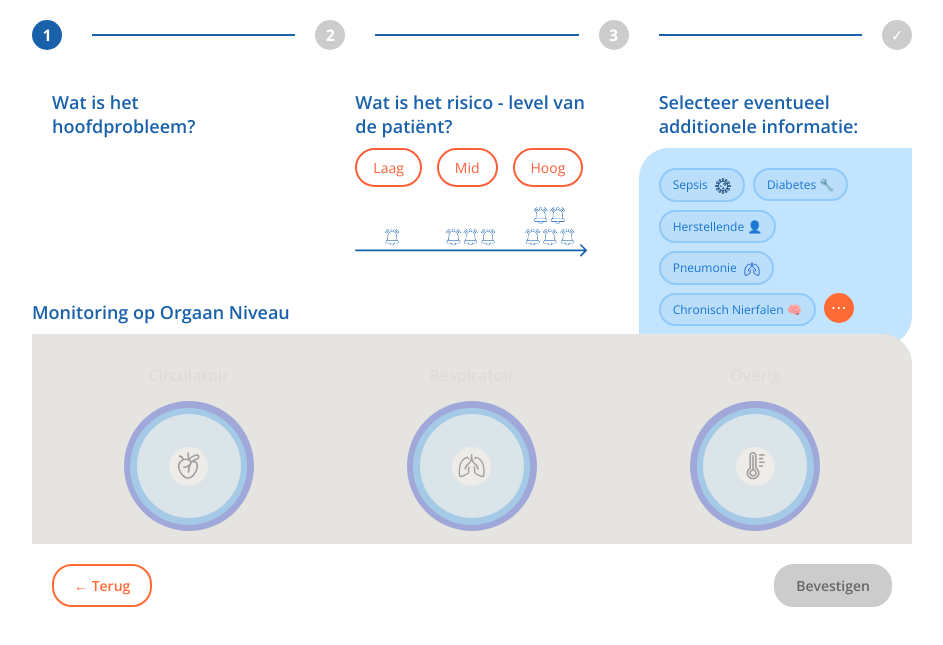
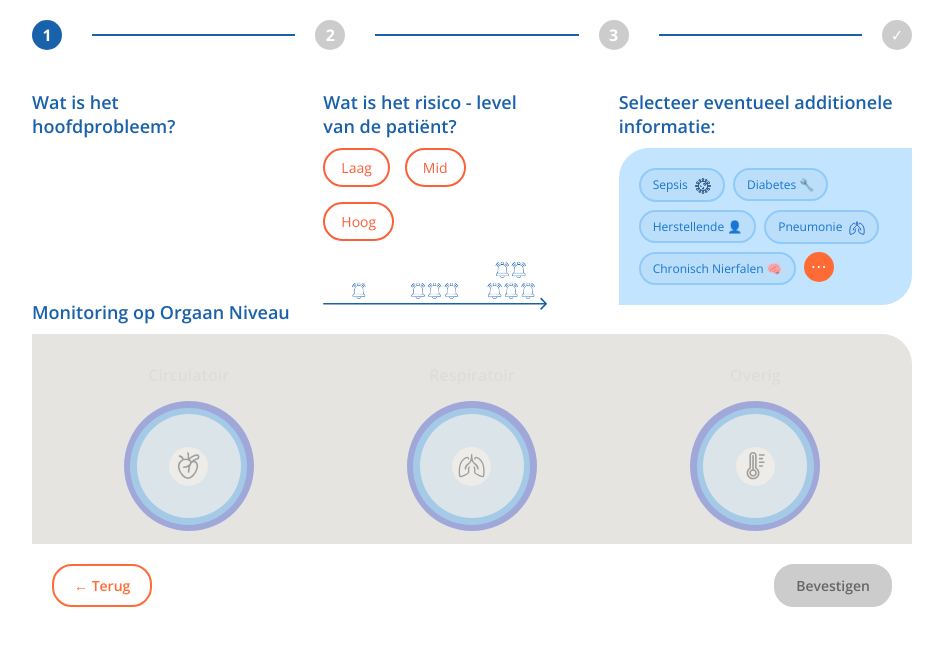
Before and after one commit to ileen123/UI-smart-alarm-try-out, a website: page index.html in a window 1280 px wide. Shown: the part 153-798 px from the top of the page, without its empty margins (168-1111 px from the left). Drawn offline with nearby package versions, Linux system fonts and the light colour scheme.

Commit message:
correct allignment

```diff
--- a/styles.css
+++ b/styles.css
@@ -21,12 +21,18 @@
     box-sizing: border-box; /* Ensures padding/border are included in element width */
 }
 
+/* Additional reset for headings to prevent browser defaults */
+h1, h2, h3, h4, h5, h6 {
+    margin: 0;
+    padding: 0;
+}
+
 /* Main body styling - sets the overall look of the page */
 body {
     font-family: 'Open Sans', 'Segoe UI', Tahoma, Geneva, Verdana, sans-serif; /* Open Sans as primary font */
     font-weight: 400; /* Regular weight for body text */
     background-color: #ffffff; /* Light gray background for clinical feel */
-    padding: 20px 200px 20px 200px; /* top right bottom left - reduced top padding */
+    padding: 20px 50px 20px 50px; /* top right bottom left - reduced top padding */
 }
 
 /* Setup page specific styling - prevent scrolling and adjust layout */
@@ -237,12 +243,17 @@
     margin-bottom: 20px; /* Consistent spacing between sections */
 }
 
-/* Container for the three main form sections - horizontal layout */
+/* Container for the three main form sections - matches monitoring grid structure */
 .form-sections-container {
-    display: flex; /* Horizontal layout */
-    gap: 30px; /* Space between sections */
-    margin-bottom: 40px; /* Space below the container */
-    align-items: flex-start; /* Align sections to top */
+    display: flex !important;
+    flex-direction: row !important;
+    justify-content: space-between !important;
+    align-items: flex-start !important;
+    padding: 0 !important; /* Remove all padding to align with edges */
+    margin: 0 !important; /* Remove all margins */
+    width: 100% !important;
+    margin-bottom: 40px !important;
+    gap: 30px !important; /* Match monitoring grid gap */
 }
 
 /* Alarm overview page specific form sections adjustments */
@@ -252,14 +263,31 @@
 
 /* Individual form section within the horizontal container */
 .form-section {
-    flex: 1; /* Equal width for all sections */
     background: white; /* White background for each section */
-    padding: 20px 20px 25px 20px; /* More padding at bottom for better spacing */
+    padding: 20px 20px 25px 20px; /* Internal padding for content */
     border-radius: 10px; /* Rounded corners */
     min-height: 180px; /* Reduced minimum height for better alignment */
     max-height: 180px; /* Maximum height to keep sections aligned */
     display: flex;
     flex-direction: column;
+    margin: 0; /* Explicit reset to prevent any browser defaults */
+}
+
+/* Problem container (left) - aligned with monitoring grid left edge */
+.form-section:first-child {
+    flex: 0 0 25% !important; /* Fixed 25% width, no grow/shrink */
+    margin-left: 0 !important; /* Ensure no left margin */
+    padding-left: 0 !important; /* Ensure no left padding */
+}
+
+/* Risk level container (middle) - centered */
+.form-section:nth-child(2) {
+    flex: 0 0 30% !important; /* Fixed 30% width for middle section */
+}
+
+/* Additional information container (right) - aligned with monitoring grid right edge */
+.form-section:last-child {
+    flex: 0 0 33.33% !important; /* Original equal width restored */
 }
 
 /* Section titles (questions) */
@@ -268,6 +296,12 @@
     font-weight: 600; /* Semibold weight */
     color: #1961AB; /* Blue color to match theme */
     margin-bottom: 15px; /* Space below title */
+}
+
+/* Special alignment for section title in the third form section (with tags) */
+.form-section:last-child .section-title {
+    margin-left: -20px; /* Align title with the left edge of tags section */
+    margin-right: -20px; /* Extend title area to match tags section width */
 }
 
 /* Reduce section title spacing on setup page */
@@ -589,7 +623,7 @@
     background-color: #e3f2fd; /* Light blue background */
     padding: 12px; /* Reduced padding for better alignment */
     border-radius: 10px; /* Slightly smaller border radius */
-    margin: 0px -20px; /* Reduced space above tags section */
+    margin: 0px -20px; /* Negative margins to extend to page edges */
     flex: 1; /* Take remaining space in form section */
     display: flex;
     align-items: flex-start;
@@ -666,7 +700,7 @@
 
 /* Alarm overview page specific monitoring grid adjustments */
 .alarm-overview-page .monitoring-grid {
-    padding: 25px 30px 15px 30px; /* Reduced vertical padding */
+    padding: 25px 0 15px 0; /* Remove left/right padding for alarm overview too */
     margin-bottom: 25px; /* Reduced bottom margin */
 }
 
@@ -1027,8 +1061,8 @@
 .alarm-overview-page .navigation {
     position: fixed;
     bottom: 63px;
-    left: 200px;
-    right: 200px;
+    left: 180px;
+    right: 180px;
     background: white;
     padding: 20px;
     margin-top: 0;
```
